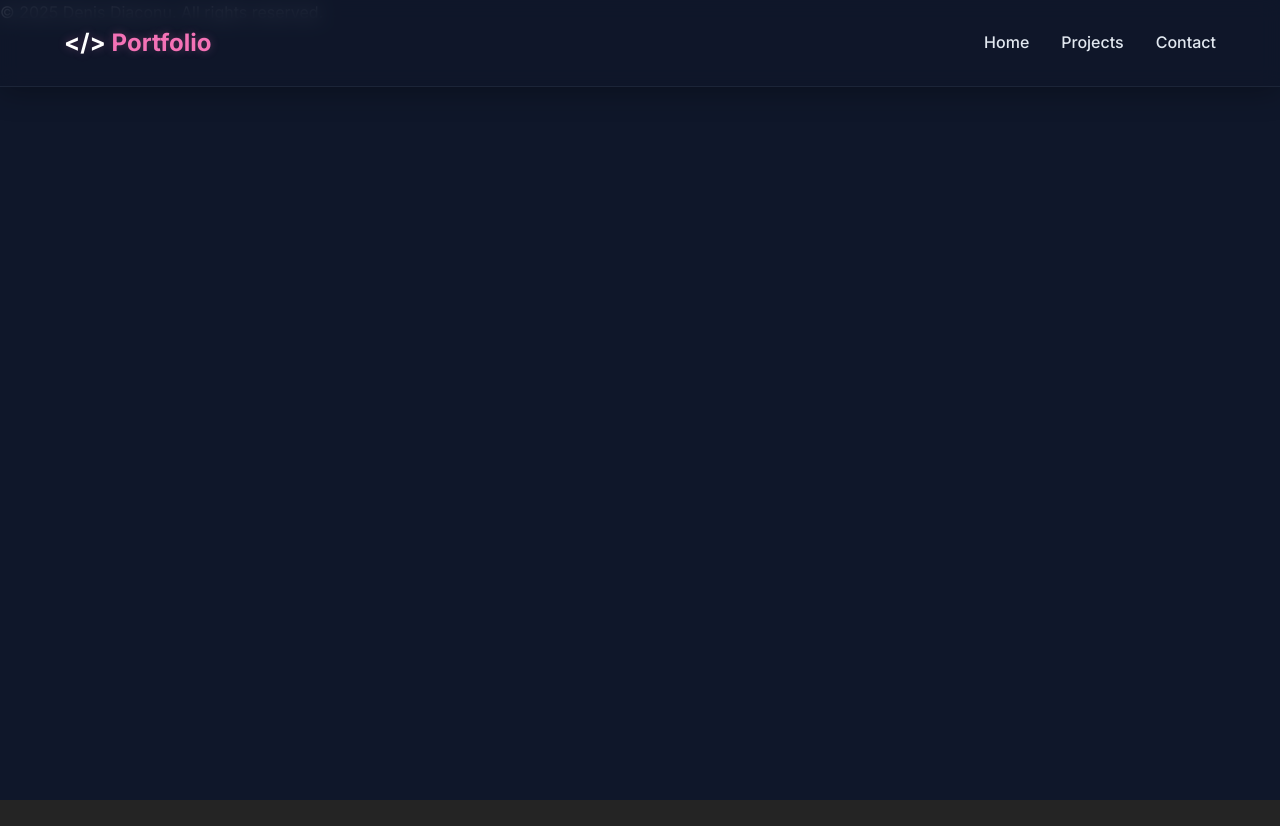
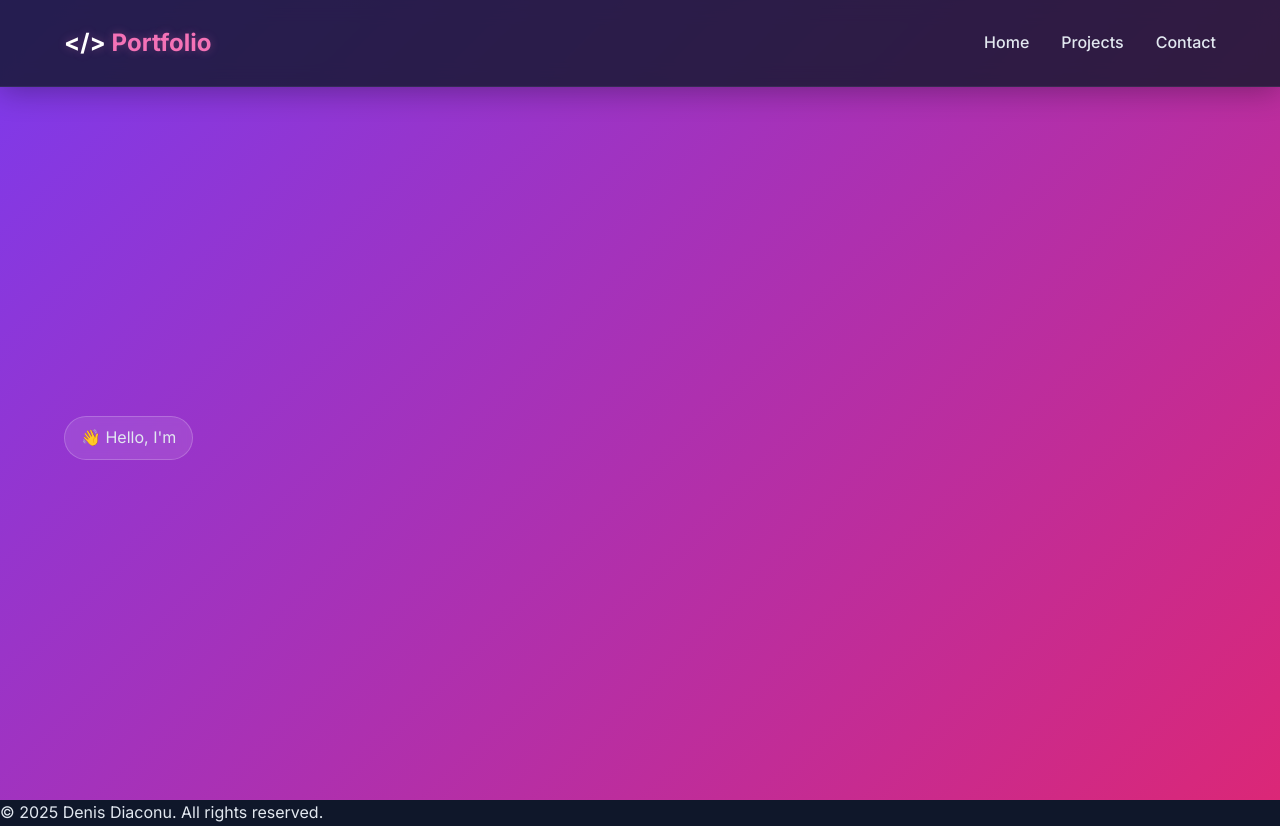
Before and after one commit to denisdiaconu/portfolio, a React (Vite) app: page / in a window 1280 px wide. Before the commit the page ends 800 px from the top, so only its background shows below. Built offline with nearby package versions, Linux system fonts and the light colour scheme.

Commit message:
Add hero badge style

```diff
--- a/src/App.css
+++ b/src/App.css
@@ -110,3 +110,48 @@ body {
 }
 
 /* HERO */
+
+
+.hero {
+  min-height: 100vh;  /* hero section view on load */
+  background: linear-gradient(
+    135deg,
+    var(--gradient-start) 0%,
+    var(--gradient-end) 100%
+  );
+
+  display: flex;
+  align-items: center;
+  padding: 0 5%;
+  position: relative;
+  overflow: hidden;
+}
+
+.hero-container {
+  display: flex;
+  justify-content: space-between;
+  align-items: center;
+  gap: 4rem;
+  max-width: 1400px;
+  margin: 0 auto;
+  width: 100%;
+  padding-top: 100px;
+}
+
+.hero-content {
+  flex: 1;
+  text-align: left;
+  max-width: 600px;
+  position: relative;
+  z-index: 2;
+}
+
+.hero-badge {
+  display: inline-block;
+  padding: 0.5rem 1rem;
+  background: rgba(255, 255, 255, 0.1);
+  border-radius: 50px;
+  margin-bottom: 1.5rem;
+  backdrop-filter: blur(5px);
+  border: 1px solid rgba(255, 255, 255, 0.2);
+}
--- a/src/components/Hero.jsx
+++ b/src/components/Hero.jsx
@@ -1,9 +1,24 @@
-import React from 'react'
+import { motion } from 'framer-motion';
+import React from 'react';
 
 const Hero = () => {
   return (
-    <div></div>
-  )
-}
+    <motion.section
+      className="hero"
+      id="home"
+      initial={{ opacity: 0 }}
+      animate={{ opacity: 1 }}
+      transition={{ duration: 0.8, delay: 0.2 }}
+    >
+      <div className="hero-container">
+        <motion.div className='hero-content'>
+          <motion.div className='hero-badge'>
+            <span> 👋 Hello, I'm </span>
+          </motion.div>
+        </motion.div>
+      </div>
+    </motion.section>
+  );
+};
 
-export default Hero
+export default Hero;
--- a/src/components/Navbar.jsx
+++ b/src/components/Navbar.jsx
@@ -42,7 +42,7 @@ const Navbar = () => {
           whileHover={{ scale: 1.1 }}
           whileTap={{ scale: 0.95 }}
         >
-          <a href="">Home</a>
+          <a href="#home">Home</a>
         </motion.li>
         <motion.li
           variants={fadeInUp}
```
